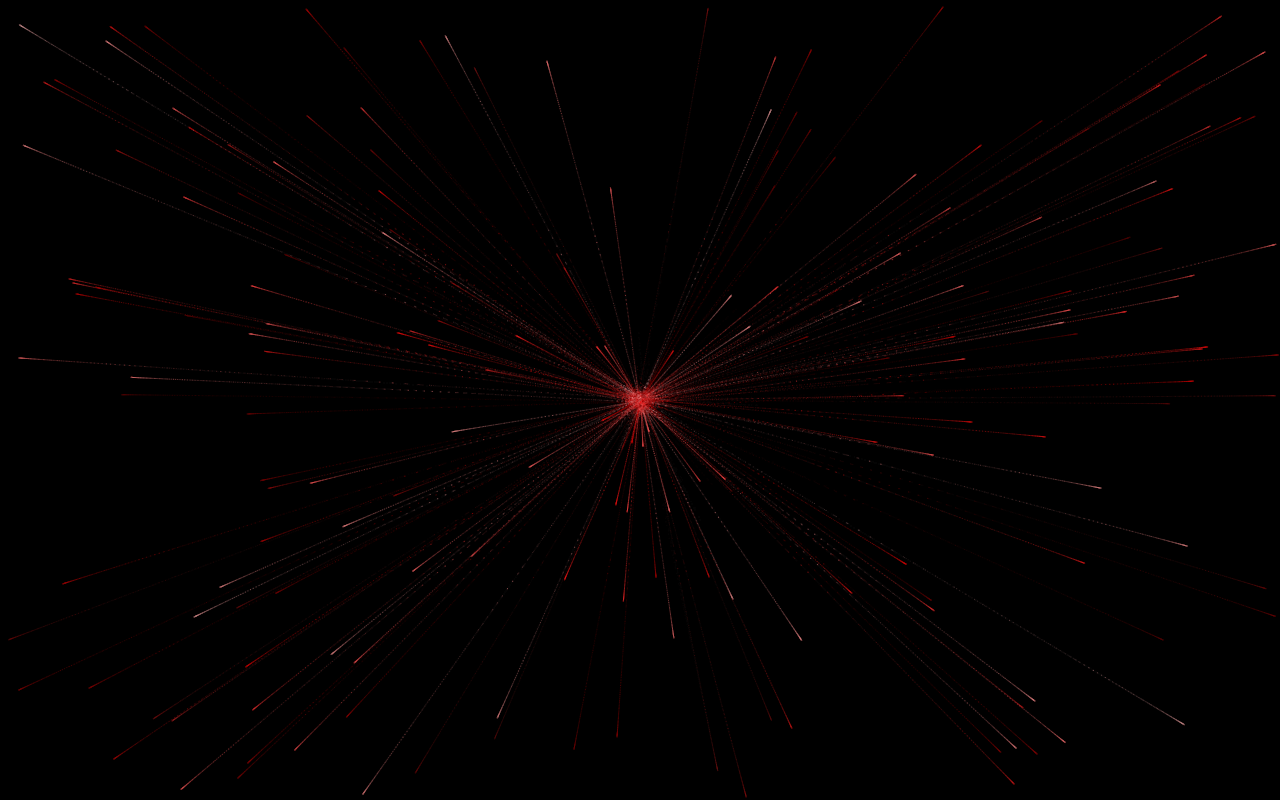
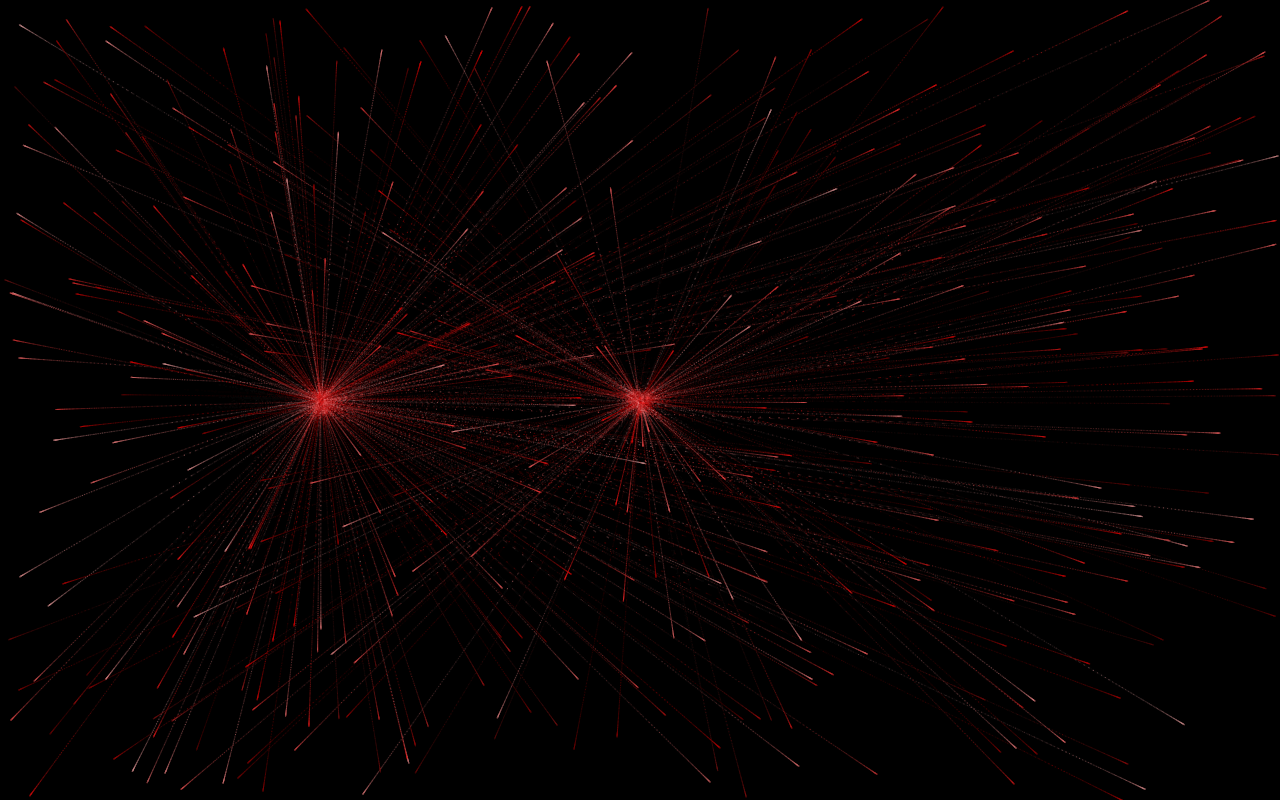
Before and after one commit to TurkiNAlghamdii/heartJs, a plain HTML site: page index.html in a window 1280 px wide. Drawn offline with Linux system fonts and the light colour scheme; animation ran at ten frames a second.

Commit message:
add a letter

```diff
--- a/index.html
+++ b/index.html
@@ -3,11 +3,11 @@
 <head>
   <meta charset="UTF-8">
   <meta name="viewport" content="width=device-width, initial-scale=1.0">
-  <title>Heart</title>
+  <title>Heart and Letter N Animation</title>
   <link rel="stylesheet" href="./style.css"> <!-- Links the CSS file -->
 </head>
 <body>
-  <canvas id="heart"></canvas> <!-- Canvas for animation -->
-  <script src="./script.js"></script> <!-- Links the JS file -->
+  <canvas id="canvas"></canvas> <!-- Combined canvas for both animations -->
+  <script src="./script.js"></script> <!-- Links the combined JS file -->
 </body>
 </html>
--- a/script.js
+++ b/script.js
@@ -1,3 +1,4 @@
+// Polyfill for requestAnimationFrame to ensure compatibility across browsers
 window.requestAnimationFrame =
     window.__requestAnimationFrame ||
     window.requestAnimationFrame ||
@@ -17,25 +18,37 @@ window.requestAnimationFrame =
             element.__lastTime = currTime + timeToCall;
         };
     })();
+
 window.isDevice = (/android|webos|iphone|ipad|ipod|blackberry|iemobile|opera mini/i.test(((navigator.userAgent || navigator.vendor || window.opera)).toLowerCase()));
+
 var loaded = false;
 var init = function () {
     if (loaded) return;
     loaded = true;
     var mobile = window.isDevice;
     var koef = mobile ? 0.5 : 1;
-    var canvas = document.getElementById('heart');
+
+    // Combined Canvas
+    var canvas = document.getElementById('canvas');
     var ctx = canvas.getContext('2d');
     var width = canvas.width = koef * innerWidth;
     var height = canvas.height = koef * innerHeight;
+
     var rand = Math.random;
+
     ctx.fillStyle = "rgba(0,0,0,1)";
     ctx.fillRect(0, 0, width, height);
 
     var heartPosition = function (rad) {
-        //return [Math.sin(rad), Math.cos(rad)];
         return [Math.pow(Math.sin(rad), 3), -(15 * Math.cos(rad) - 5 * Math.cos(2 * rad) - 2 * Math.cos(3 * rad) - Math.cos(4 * rad))];
     };
+
+    function letterNPosition(t) {
+        if (t < 1) return [0, t]; // Left vertical line
+        if (t < 2) return [t - 1, t - 1]; // Diagonal line
+        return [1, t - 2]; // Right vertical line
+    }
+
     var scaleAndTranslate = function (pos, sx, sy, dx, dy) {
         return [dx + pos[0] * sx, dy + pos[1] * sy];
     };
@@ -48,28 +61,46 @@ var init = function () {
     });
 
     var traceCount = mobile ? 20 : 50;
-    var pointsOrigin = [];
+    var pointsOriginHeart = [];
+    var pointsOriginLetterN = [];
     var i;
     var dr = mobile ? 0.3 : 0.1;
-    for (i = 0; i < Math.PI * 2; i += dr) pointsOrigin.push(scaleAndTranslate(heartPosition(i), 210, 13, 0, 0));
-    for (i = 0; i < Math.PI * 2; i += dr) pointsOrigin.push(scaleAndTranslate(heartPosition(i), 150, 9, 0, 0));
-    for (i = 0; i < Math.PI * 2; i += dr) pointsOrigin.push(scaleAndTranslate(heartPosition(i), 90, 5, 0, 0));
-    var heartPointsCount = pointsOrigin.length;
 
-    var targetPoints = [];
-    var pulse = function (kx, ky) {
-        for (i = 0; i < pointsOrigin.length; i++) {
-            targetPoints[i] = [];
-            targetPoints[i][0] = kx * pointsOrigin[i][0] + width / 2;
-            targetPoints[i][1] = ky * pointsOrigin[i][1] + height / 2;
+    // Heart points
+    for (i = 0; i < Math.PI * 2; i += dr) pointsOriginHeart.push(scaleAndTranslate(heartPosition(i), 210, 13, 0, 0));
+    for (i = 0; i < Math.PI * 2; i += dr) pointsOriginHeart.push(scaleAndTranslate(heartPosition(i), 150, 9, 0, 0));
+    for (i = 0; i < Math.PI * 2; i += dr) pointsOriginHeart.push(scaleAndTranslate(heartPosition(i), 90, 5, 0, 0));
+    var heartPointsCount = pointsOriginHeart.length;
+
+    // Letter N points
+    for (i = 0; i < 1; i += 0.01) pointsOriginLetterN.push(scaleAndTranslate(letterNPosition(i), 100, 350, -width / 50, -150)); // Left vertical line
+    for (i = 1; i < 2; i += 0.01) pointsOriginLetterN.push(scaleAndTranslate(letterNPosition(i), 100, 350, -width / 50, -150)); // Diagonal line
+    for (i = 2; i < 3; i += 0.01) pointsOriginLetterN.push(scaleAndTranslate(letterNPosition(i), 100, 350, -width / 50, -150)); // Right vertical line
+
+    var targetPointsHeart = [];
+    var targetPointsLetterN = [];
+
+    var pulseHeart = function (kx, ky) {
+        for (i = 0; i < pointsOriginHeart.length; i++) {
+            targetPointsHeart[i] = [];
+            targetPointsHeart[i][0] = kx * pointsOriginHeart[i][0] + width / 2;
+            targetPointsHeart[i][1] = ky * pointsOriginHeart[i][1] + height / 2;
         }
     };
 
-    var e = [];
+    var pulseLetterN = function (kx, ky) {
+        for (i = 0; i < pointsOriginLetterN.length; i++) {
+            targetPointsLetterN[i] = [];
+            targetPointsLetterN[i][0] = kx * pointsOriginLetterN[i][0] + width / 4;
+            targetPointsLetterN[i][1] = ky * pointsOriginLetterN[i][1] + height / 2;
+        }
+    };
+
+    var eHeart = [];
     for (i = 0; i < heartPointsCount; i++) {
         var x = rand() * width;
         var y = rand() * height;
-        e[i] = {
+        eHeart[i] = {
             vx: 0,
             vy: 0,
             R: 2,
@@ -80,7 +111,25 @@ var init = function () {
             f: "hsla(0," + ~~(40 * rand() + 60) + "%," + ~~(60 * rand() + 20) + "%,.3)",
             trace: []
         };
-        for (var k = 0; k < traceCount; k++) e[i].trace[k] = {x: x, y: y};
+        for (var k = 0; k < traceCount; k++) eHeart[i].trace[k] = { x: x, y: y };
+    }
+
+    var eLetterN = [];
+    for (i = 0; i < pointsOriginLetterN.length; i++) {
+        var x = rand() * width;
+        var y = rand() * height;
+        eLetterN[i] = {
+            vx: 0,
+            vy: 0,
+            R: 2,
+            speed: rand() + 5,
+            q: ~~(rand() * pointsOriginLetterN.length),
+            D: 2 * (i % 2) - 1,
+            force: 0.2 * rand() + 0.7,
+            f: "hsla(0," + ~~(40 * rand() + 60) + "%," + ~~(60 * rand() + 20) + "%,.3)",
+            trace: []
+        };
+        for (var k = 0; k < traceCount; k++) eLetterN[i].trace[k] = { x: x, y: y };
     }
 
     var config = {
@@ -91,13 +140,18 @@ var init = function () {
     var time = 0;
     var loop = function () {
         var n = -Math.cos(time);
-        pulse((1 + n) * .5, (1 + n) * .5);
+        pulseHeart((1 + n) * .5, (1 + n) * .5);
+        pulseLetterN((1 + n) * .5, (1 + n) * .5);
         time += ((Math.sin(time)) < 0 ? 9 : (n > 0.8) ? .2 : 1) * config.timeDelta;
+
+        // Clear the canvas
         ctx.fillStyle = "rgba(0,0,0,.1)";
         ctx.fillRect(0, 0, width, height);
-        for (i = e.length; i--;) {
-            var u = e[i];
-            var q = targetPoints[u.q];
+
+        // Draw Heart
+        for (i = eHeart.length; i--;) {
+            var u = eHeart[i];
+            var q = targetPointsHeart[u.q];
             var dx = u.trace[0].x - q[0];
             var dy = u.trace[0].y - q[1];
             var length = Math.sqrt(dx * dx + dy * dy);
@@ -133,10 +187,48 @@ var init = function () {
                 ctx.fillRect(u.trace[k].x, u.trace[k].y, 1, 1);
             }
         }
-        //ctx.fillStyle = "rgba(255,255,255,1)";
-        //for (i = u.trace.length; i--;) ctx.fillRect(targetPoints[i][0], targetPoints[i][1], 2, 2);
 
-        window.requestAnimationFrame(loop, canvas);
+        // Draw Letter N
+        for (i = eLetterN.length; i--;) {
+            var u = eLetterN[i];
+            var q = targetPointsLetterN[u.q];
+            var dx = u.trace[0].x - q[0];
+            var dy = u.trace[0].y - q[1];
+            var length = Math.sqrt(dx * dx + dy * dy);
+            if (10 > length) {
+                if (0.95 < rand()) {
+                    u.q = ~~(rand() * pointsOriginLetterN.length);
+                }
+                else {
+                    if (0.99 < rand()) {
+                        u.D *= -1;
+                    }
+                    u.q += u.D;
+                    u.q %= pointsOriginLetterN.length;
+                    if (0 > u.q) {
+                        u.q += pointsOriginLetterN.length;
+                    }
+                }
+            }
+            u.vx += -dx / length * u.speed;
+            u.vy += -dy / length * u.speed;
+            u.trace[0].x += u.vx;
+            u.trace[0].y += u.vy;
+            u.vx *= u.force;
+            u.vy *= u.force;
+            for (k = 0; k < u.trace.length - 1;) {
+                var T = u.trace[k];
+                var N = u.trace[++k];
+                N.x -= config.traceK * (N.x - T.x);
+                N.y -= config.traceK * (N.y - T.y);
+            }
+            ctx.fillStyle = u.f;
+            for (k = 0; k < u.trace.length; k++) {
+                ctx.fillRect(u.trace[k].x, u.trace[k].y, 1, 1);
+            }
+        }
+
+        window.requestAnimationFrame(loop);
     };
     loop();
 };
--- a/style.css
+++ b/style.css
@@ -1,7 +1,12 @@
+body {
+  margin: 0;
+  overflow: hidden;
+}
+
 canvas {
   position: absolute;
+  top: 0;
   left: 0;
-  top: 0;
   width: 100%;
   height: 100%;
   background-color: rgba(0, 0, 0, 0.2);
```
Lines whose indentation alone changed are shown as unchanged.
